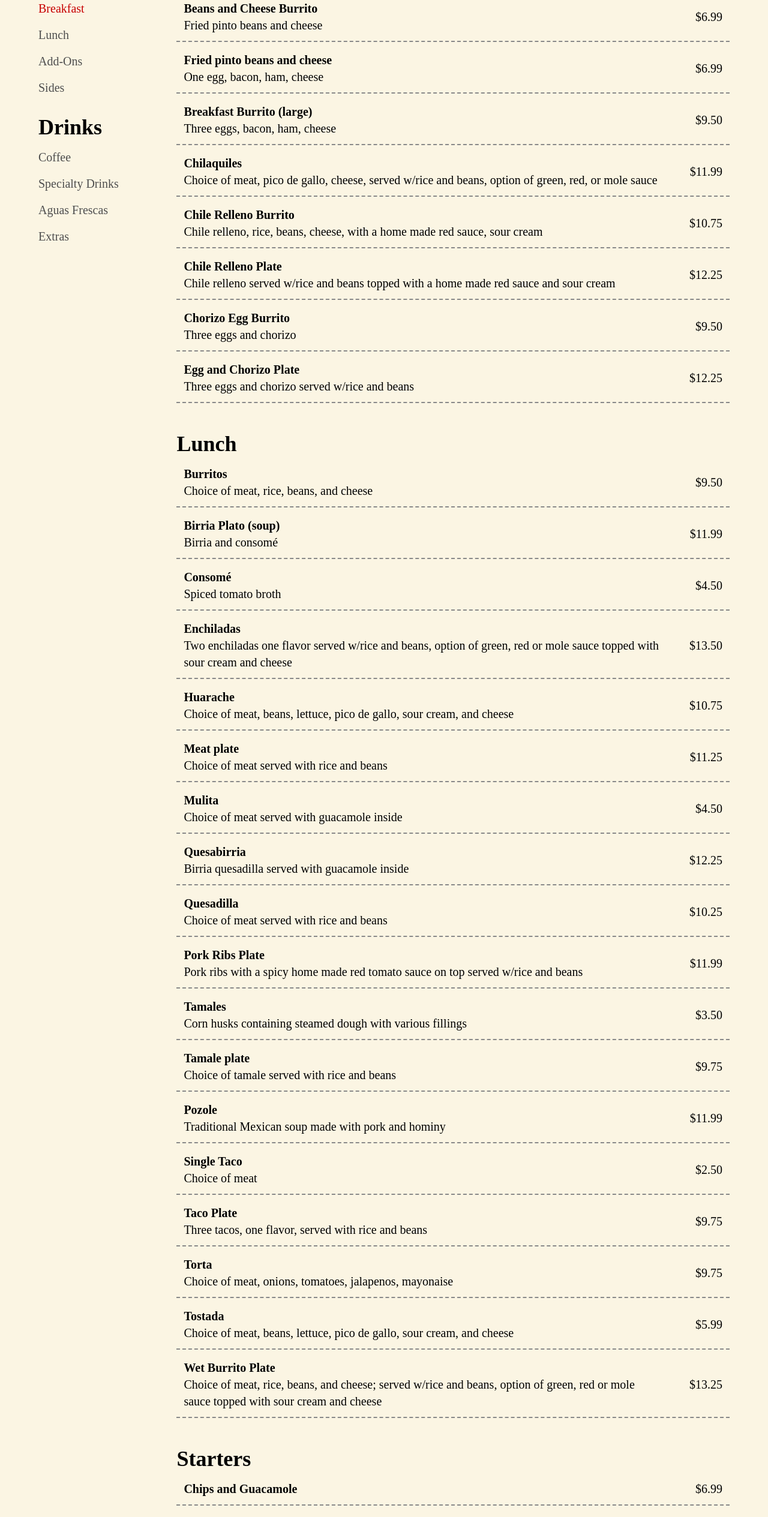
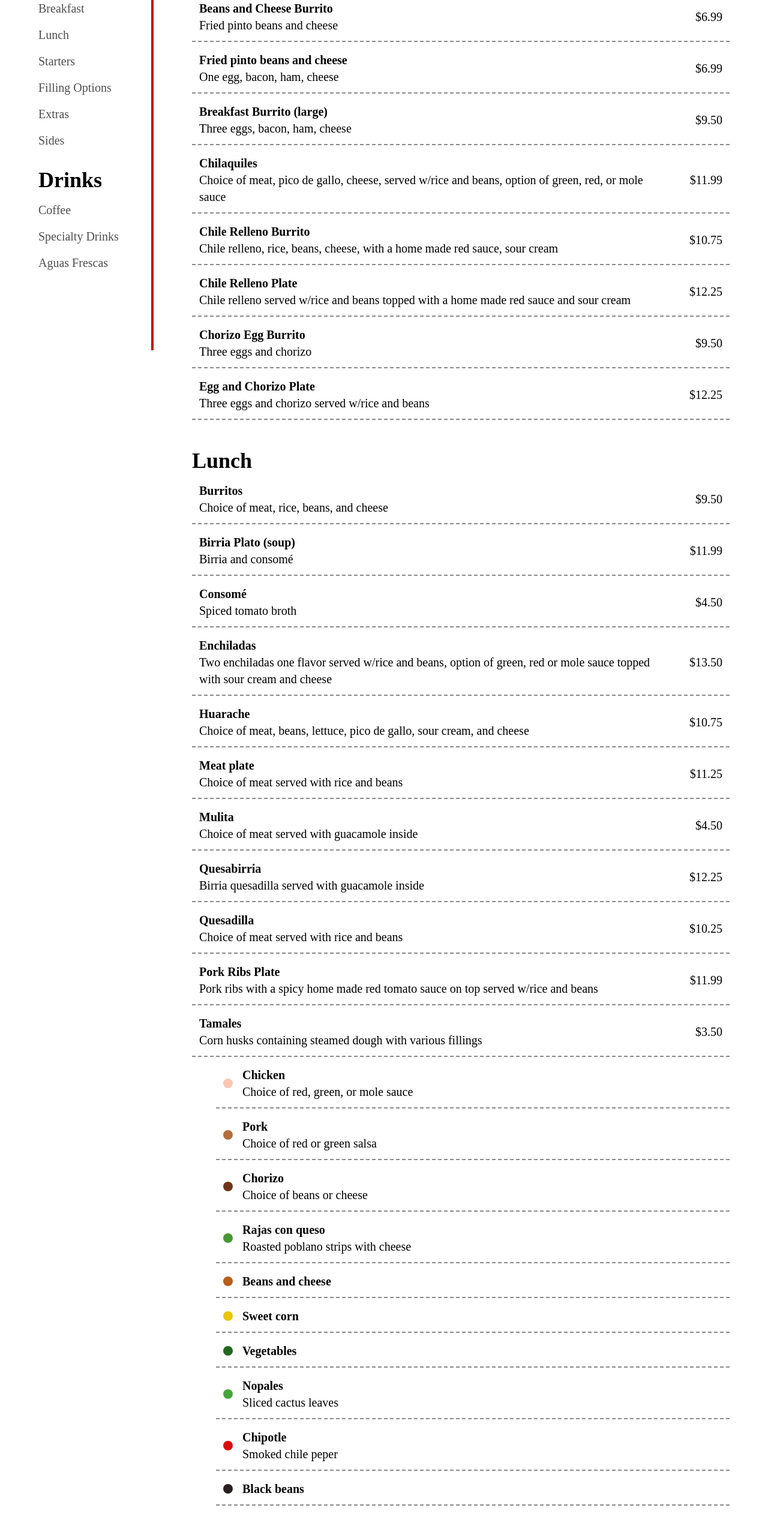
Before and after one commit to webimpactuw/cafetal-quimlombo, a React (Create React App) app: page / in a window 1280 px wide. Shown: the part 120-2649 px from the top of the page at 60% size. Built offline with nearby package versions, Linux system fonts and the light colour scheme.

Commit message:
I DID STUFF YAYAY
Hi-fi done I think

```diff
--- a/src/App.css
+++ b/src/App.css
@@ -6,23 +6,3 @@
   padding: 0;
   box-sizing: border-box;
 }
-
-.grid-cols-1 {
-  grid-template-columns: repeat(1, minmax(0, 1fr));
-}
-
-.grid-cols-2 {
-  grid-template-columns: repeat(2, minmax(0, 1fr));
-}
-
-.grid-cols-3 {
-  grid-template-columns: repeat(3, minmax(0, 1fr));
-}
-
-.grid-cols-4 {
-  grid-template-columns: repeat(4, minmax(0, 1fr));
-}
-
-.grid-cols-5 {
-  grid-template-columns: repeat(4, minmax(0, 1fr));
-}
--- a/src/Menu.js
+++ b/src/Menu.js
@@ -1,10 +1,4 @@
 import "./App.css";
-
-const currentCategory = "Breakfast";
-const categories = {
-  Food: ["Breakfast", "Lunch", "Add-Ons", "Sides"],
-  Drinks: ["Coffee", "Specialty Drinks", "Aguas Frescas", "Extras"],
-};
 
 const menu = {
   Breakfast: [
@@ -110,6 +104,63 @@ const menu = {
       item: "Tamales",
       description: "Corn husks containing steamed dough with various fillings",
       price: 3.5,
+      subitems: [
+        {
+          item: "Chicken",
+          description: "Choice of red, green, or mole sauce",
+          color: "bg-[#FAC6AF]",
+        },
+        {
+          item: "Pork",
+          description: "Choice of red or green salsa",
+          color: "bg-[#B36E3C]",
+        },
+        {
+          item: "Chorizo",
+          description: "Choice of beans or cheese",
+          color: "bg-[#70351B]",
+        },
+        {
+          item: "Rajas con queso",
+          description: "Roasted poblano strips with cheese",
+          color: "bg-[#489734]",
+        },
+        {
+          item: "Beans and cheese",
+          description: "",
+          color: "bg-[#B95D1A]",
+        },
+        {
+          item: "Sweet corn",
+          description: "",
+          color: "bg-[#E8C50B]",
+        },
+        {
+          item: "Vegetables",
+          description: "",
+          color: "bg-[#20691F]",
+        },
+        {
+          item: "Nopales",
+          description: "Sliced cactus leaves",
+          color: "bg-[#45A53C]",
+        },
+        {
+          item: "Chipotle",
+          description: "Smoked chile peper",
+          color: "bg-[#DA0D0D]",
+        },
+        {
+          item: "Black beans",
+          description: "",
+          color: "bg-[#282121]",
+        },
+        {
+          item: "Chipilín",
+          description: "Central American greens",
+          color: "bg-[#419D21]",
+        },
+      ],
     },
     {
       item: "Tamale plate",
@@ -348,16 +399,50 @@ const menu = {
       price: 3.25,
     },
   ],
+  "Aguas Frescas": [
+    {
+      item: "Agua de Jamaica",
+      description: "",
+      price: 3.25,
+    },
+    {
+      item: "Chia Lemonade",
+      description: "",
+      price: 3.25,
+    },
+    {
+      item: "Horchata",
+      description: "",
+      price: 3.25,
+    },
+  ],
 };
-const menuItemsPerLine = {
-  Breakfast: 1,
-  Lunch: 1,
-  Starters: 1,
-  "Filling Options": 1,
-  Extras: 3,
-  Sides: 3,
-  Coffee: 4,
-  "Specialty Drinks": 4,
+const menuItemStyles = {
+  Breakfast: "grid-cols-1",
+  Lunch: "grid-cols-1",
+  Starters: "grid-cols-1",
+  "Filling Options": "grid-cols-1",
+  Extras: "grid-cols-3",
+  Sides: "grid-cols-3",
+  Coffee: "grid-cols-3",
+  "Specialty Drinks": "grid-cols-3",
+  "Aguas Frescas": "grid-cols-3",
+};
+
+const currentCategory = "";
+const categories = {
+  Food: [
+    "Breakfast",
+    "Lunch",
+    "Starters",
+    "Filling Options",
+    "Extras",
+    "Sides",
+  ],
+  Drinks: ["Coffee", "Specialty Drinks", "Aguas Frescas"],
+};
+const getID = function (category) {
+  return category.toLowerCase().split(" ").join("-");
 };
 
 const hours = {
@@ -393,28 +478,9 @@ const hours = {
 
 function Menu() {
   return (
-    <div className="flex flex-row py-16 px-16 text-xl bg-menu-background">
+    <div className="px-16 py-16 text-xl bg-menu-background">
       {/****** SIDEBAR ******/}
-      <div className="w-1/5 flex flex-col gap-8">
-        {/* MENU DOWNLOAD */}
-        {/* <div className="flex gap-4 items-center">
-          <Header text="Menu" />
-          <svg
-            xmlns="http://www.w3.org/2000/svg"
-            fill="none"
-            viewBox="0 0 24 24"
-            strokeWidth={2}
-            stroke="currentColor"
-            className="w-10 h-10 p-1.5 border-2 border-black rounded-full"
-          >
-            <path
-              strokeLinecap="round"
-              strokeLinejoin="round"
-              d="M3 16.5v2.25A2.25 2.25 0 0 0 5.25 21h13.5A2.25 2.25 0 0 0 21 18.75V16.5M16.5 12 12 16.5m0 0L7.5 12m4.5 4.5V3"
-            />
-          </svg>
-        </div> */}
-
+      <div className="fixed w-[15vw] h-[80vh] border-r-4 border-red-primary">
         {/* MENU CATEGORIES */}
         <div className="flex flex-col gap-8">
           {Object.entries(categories).map(function ([category, items]) {
@@ -446,7 +512,7 @@ function Menu() {
       </div>
 
       {/****** MENU ******/}
-      <div className="w-4/5">
+      <div className="relative ml-[20vw]">
         {/* STATUS */}
         {/* <Closing /> */}
 
@@ -456,16 +522,20 @@ function Menu() {
             return (
               <div>
                 <Header text={category} />
-                <div className={`grid grid-cols-${menuItemsPerLine[category]}`}>
-                  {console.log(category, menuItemsPerLine[category])}
-                  {items.map(({ item, description, price }) => (
+                <div className={`grid ${menuItemStyles[category]}`}>
+                  {items.map(
+                    ({ item, description, price, subitems = null }) => (
                       <MenuItem
                         name={item}
                         description={description}
                         price={price}
-                      multiItemPerLine={menuItemsPerLine[category] > 1}
+                        multiItemPerLine={
+                          Number(menuItemStyles[category].slice(-1)) > 1
+                        }
+                        subitems={subitems}
                       />
-                  ))}
+                    )
+                  )}
                 </div>
               </div>
             );
@@ -478,30 +548,29 @@ function Menu() {
 
 // ***** GENERAL COMPOENENTS *****
 function Header({ text }) {
-  return <h3 className="text-4xl font-semibold">{text}</h3>;
+  return (
+    <h3 id={getID(text)} className="text-4xl font-bold">
+      {text}
+    </h3>
+  );
 }
 
 // ***** SIDEBAR COMPONENTS *****
 function Category({ text, current = false }) {
   return (
-    <p className={"text-gray-secondary " + (current ? "text-red-primary" : "")}>
+    <a
+      href={`#${getID(text)}`}
+      className={`text-gray-secondary ${
+        current ? "text-red-primary" : ""
+      } hover:text-red-primary`}
+    >
       {text}
-    </p>
-  );
-}
-
-function Option({ text }) {
-  return (
-    <div className="flex flex-row gap-2 items-center">
-      <PlaceholderIcon />
-      <p className="font-medium">{text}</p>
-    </div>
+    </a>
   );
 }
 
 // ***** MENU COMPONENTS *****
-function MenuItem({ name, description, price, multiItemPerLine = false }) {
-  console.log(name, multiItemPerLine);
+function MenuItem({ name, description, price, multiItemPerLine, subitems }) {
   const divStyle =
     "p-3 pt-4 border-b-2 border-gray-tertiary border-dashed " +
     (multiItemPerLine
@@ -509,9 +578,10 @@ function MenuItem({ name, description, price, multiItemPerLine = false }) {
       : "flex flex-row justify-between items-center gap-12");
 
   return (
+    <>
       <div className={divStyle}>
         <div>
-        <p className="font-semibold">{name}</p>
+          <p className="font-bold">{name}</p>
           {description ?? <p className="text-gray-secondary">{description}</p>}
         </div>
         <p>
@@ -523,10 +593,32 @@ function MenuItem({ name, description, price, multiItemPerLine = false }) {
             : ""}
         </p>
       </div>
+      {subitems &&
+        subitems.map(({ item, description, color }) => (
+          <div className="flex flex-row items-center gap-4 ml-10 p-3 pt-4 border-b-2 border-gray-tertiary border-dashed">
+            <div className={`w-4 h-4 rounded-full ${color}`}></div>
+            <div>
+              <p className="font-semibold">{item}</p>
+              {description ?? (
+                <p className="text-gray-secondary">{description}</p>
+              )}
+            </div>
+          </div>
+        ))}
+    </>
   );
 }
 
 // ************************************************************
+function Option({ text }) {
+  return (
+    <div className="flex flex-row gap-2 items-center">
+      <PlaceholderIcon />
+      <p className="font-medium">{text}</p>
+    </div>
+  );
+}
+
 function PlaceholderIcon() {
   return (
     <svg
--- a/src/index.css
+++ b/src/index.css
@@ -1,11 +1,11 @@
 @tailwind base;
 @tailwind components;
 @tailwind utilities;
-@import url("https://fonts.googleapis.com/css2?family=Kadwa:wght@400;700&display=swap");
+@import url("https://fonts.googleapis.com/css2?family=Brygada+1918:ital,wght@0,400..700;1,400..700&display=swap");
 
 body {
   margin: 0;
-  font-family: "Kadwa", serif;
+  font-family: "Brygada 1918", serif;
   -webkit-font-smoothing: antialiased;
   -moz-osx-font-smoothing: grayscale;
 }
--- a/tailwind.config.js
+++ b/tailwind.config.js
@@ -10,7 +10,7 @@ module.exports = {
       "gray-primary": "#2C2C2C",
       "gray-secondary": "#4E4E4E",
       "gray-tertiary": "#898989",
-      "menu-background": "#FBF5E3",
+      "menu-background": "#fff",
     },
   },
   plugins: [],
```
Lines whose indentation alone changed are shown as unchanged.
